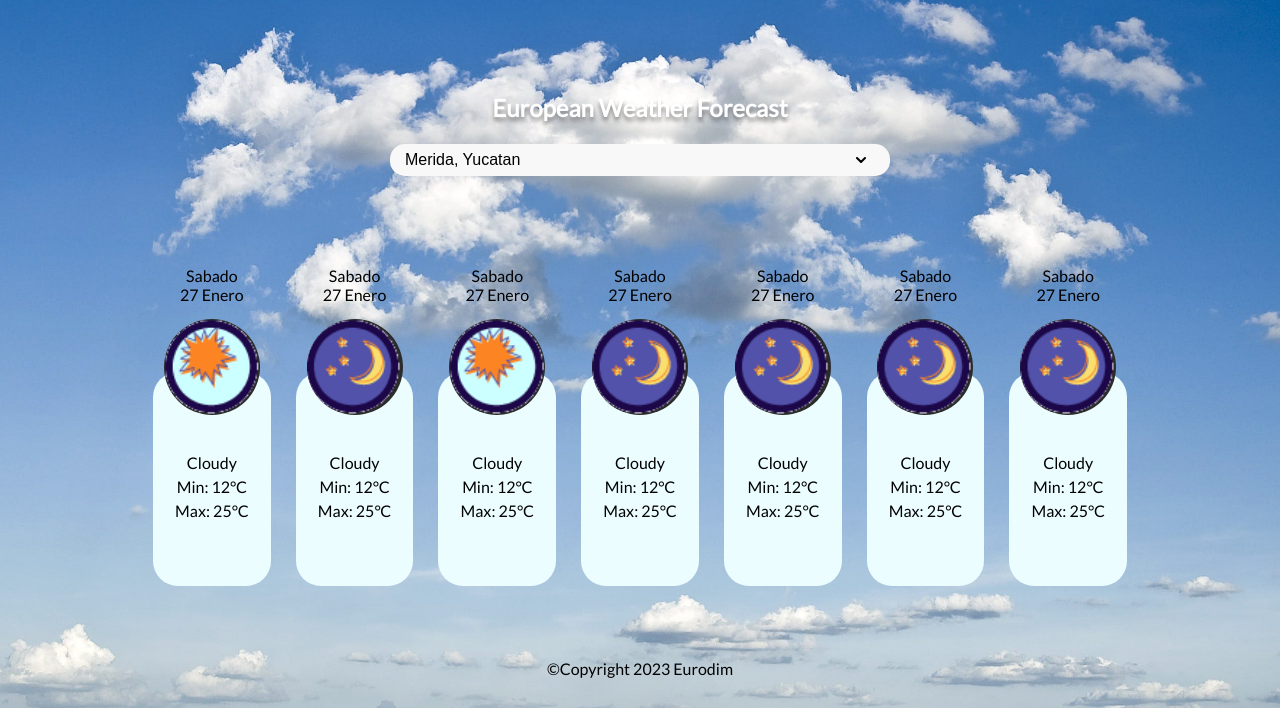
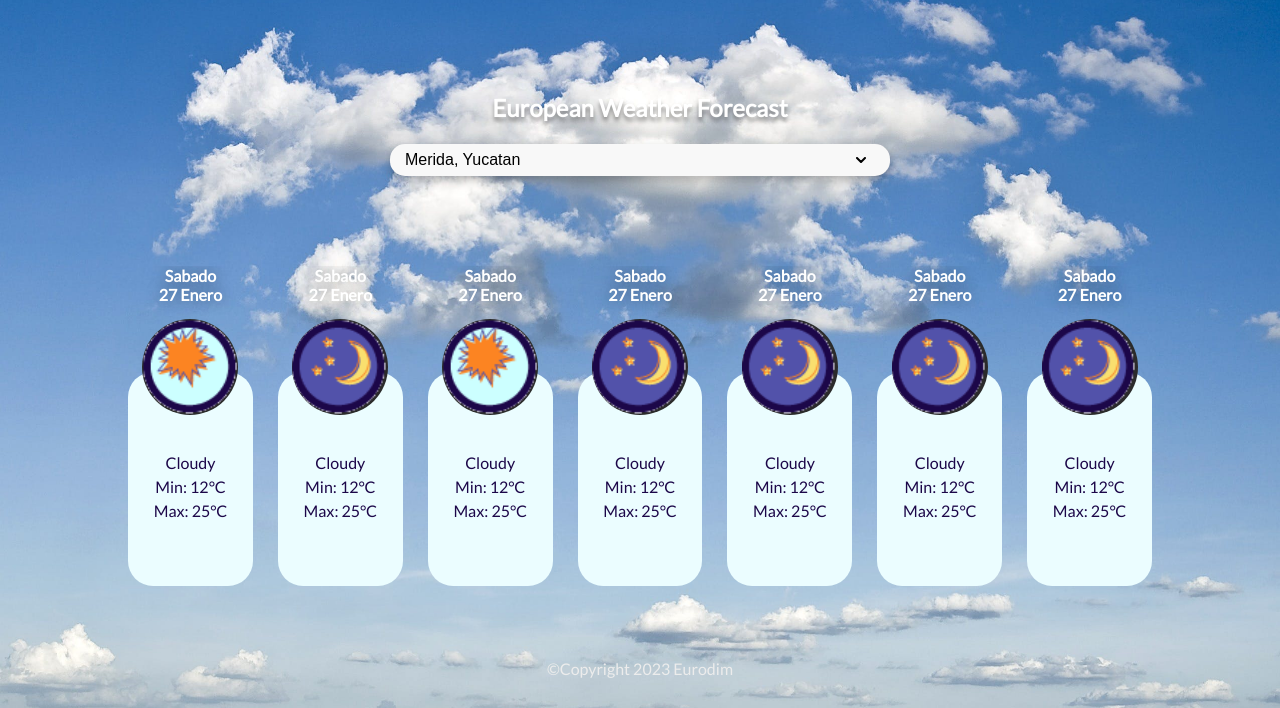
Before and after one commit to Diegogila/WeatherApp-project, a plain HTML site: page index.html in a window 1280 px wide. Shown: the part 92-800 px from the top of the page. Drawn offline with Linux system fonts and the light colour scheme.

Commit message:
Se terminan estilos y se comienza con logica

```diff
--- a/css/master.css
+++ b/css/master.css
@@ -109,6 +109,7 @@ header h1{
     max-width: 500px;
     height: 32px;
     border-radius: 15px;
+    box-shadow: 0 4px 10px rgba(0, 0, 0, 0.25);
     padding: 0 15px;
     border: none;
     appearance: none;
@@ -124,9 +125,11 @@ header h1{
     overscroll-behavior-x: contain;
     scroll-snap-type: x proximity;
     height: 40vh;
+    min-height: 248px;
     width: 100%;
     gap: 25px;
     padding: 0 25px;
+    scrollbar-width: none;
 }
 
 .card{
@@ -141,6 +144,13 @@ header h1{
 
 .card__title{
     height: 20%;
+}
+
+.card__title p{
+    font-size: 1.6rem;
+    font-weight: 700;
+    color: #FFFFFF;
+    text-shadow: 0 0 15px rgba(0, 0, 0, 0.40);
 }
 
 .card__content{
@@ -177,9 +187,10 @@ header h1{
     height: 80%;
     width: 100%;
     font-size: 1.4rem;
+    color: #1C0749;
     gap: 5px;
     padding-top: 15px;
-    border-radius: 25px;
+    border-radius: 0 0 50px 50px;
     background-color: gray;
 }
 
@@ -193,6 +204,7 @@ footer{
     display: flex;
     align-items: center;
     justify-content: center;
+    color: #ECECEC;
 }
 
 
@@ -200,8 +212,9 @@ footer{
 @media (min-width: 992px) {
     .carousel-container{
         width: 80%;
-    }
-    .card{
         padding: 0;
     }
+    .card__data{
+        border-radius: 25px;
+    }
 }
```
